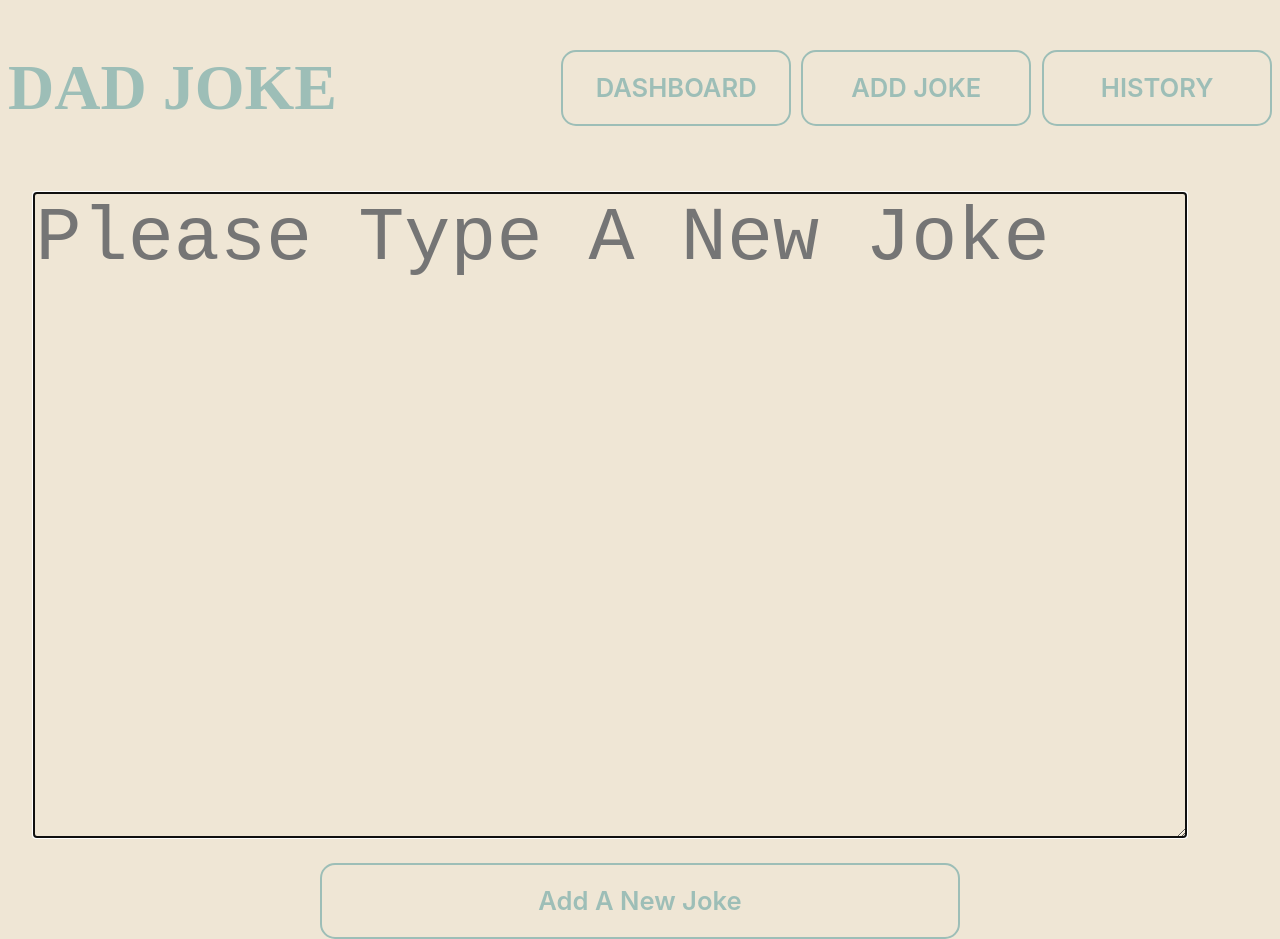
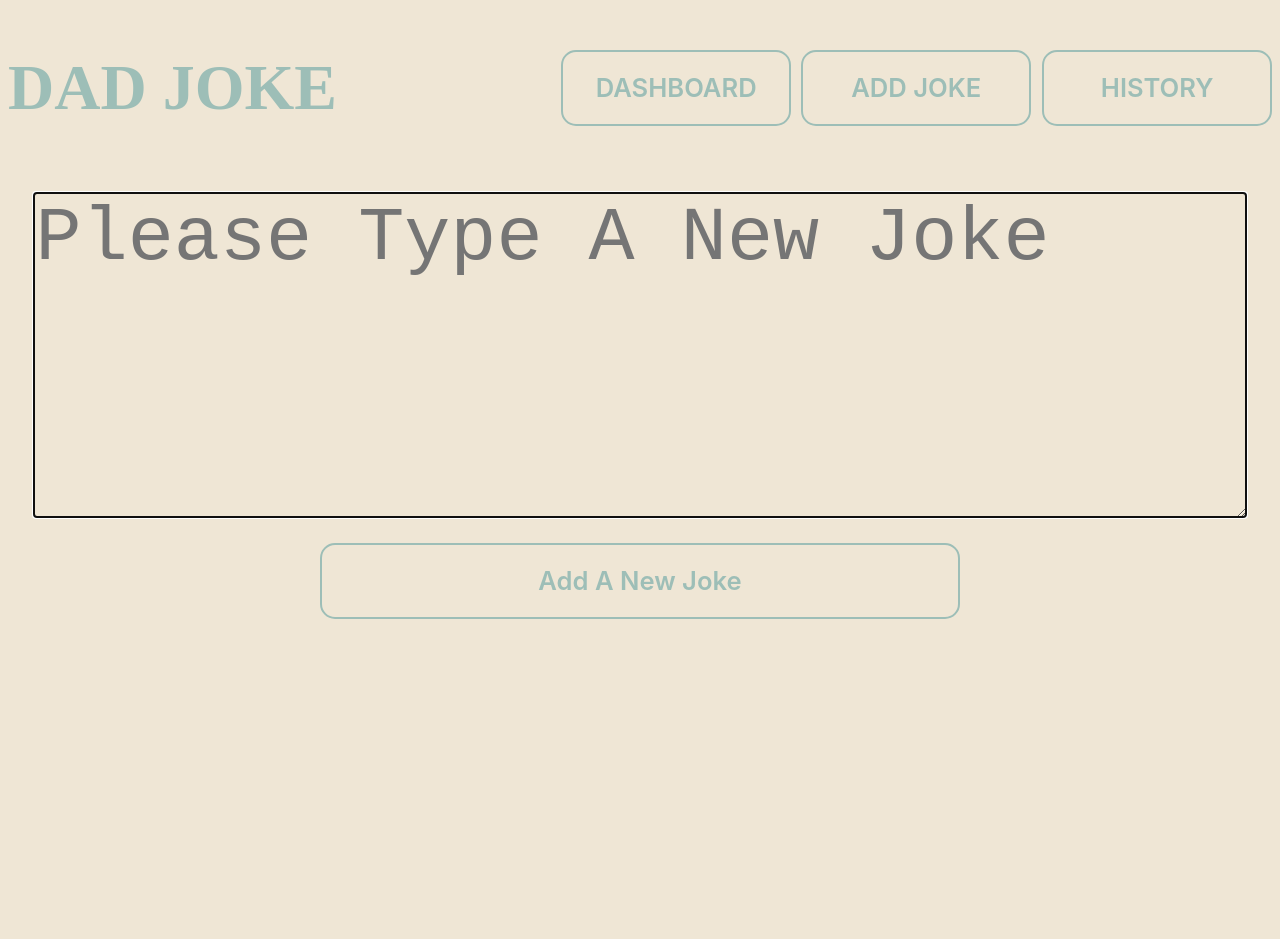
Before and after one commit to Programmers00/reactQuestion, a React (Create React App) app: page /addJoke in a window 1280 px wide. After the commit the page ends 816 px from the top, so only its background shows below. Built offline with nearby package versions, Linux system fonts and the light colour scheme.

Commit message:
refs #7 change content min-height

```diff
--- a/src/style/addJoke.module.css
+++ b/src/style/addJoke.module.css
@@ -7,7 +7,7 @@
 
 .container .content {
     width: 100%;
-    min-height: 50vw;
+    min-height: 25vw;
     margin: 2vw;
 }
 
--- a/src/style/dashboard.module.css
+++ b/src/style/dashboard.module.css
@@ -6,7 +6,7 @@
 }
 .container .content {
     width: 100%;
-    min-height: 50vw;
+    min-height: 25vw;
     margin: 2vw;
 }
 .container .content h1 {
--- a/src/style/input.module.css
+++ b/src/style/input.module.css
@@ -1,5 +1,4 @@
 .container {
-    width: 90vw;
     display: flex;
     justify-content: center;
 }
@@ -8,13 +7,13 @@
     background-color: transparent;
     border: none;
     width: 100%;
-    height: 50vw;
+    height: 25vw;
     font-size: 6vw;
 }
 .container textarea{
     background-color: transparent;
     border: none;
     width: 100%;
-    height: 50vw;
+    height: 25vw;
     font-size: 6vw;
 }
```
